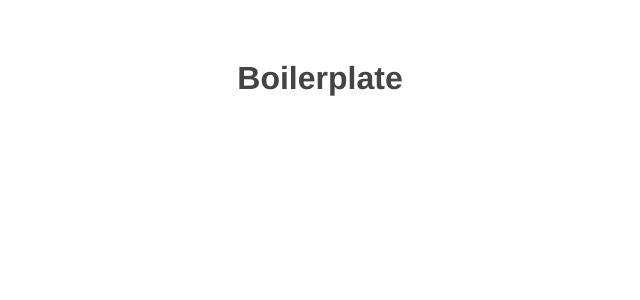
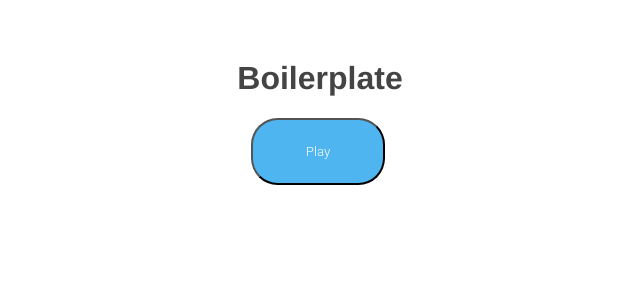
Before and after one commit to JonathanAspeling/vue-timergame-project, a Vue app in the folder reaction-timer/: page / in a window 1280 px wide. Shown: the top 300 px of the page, without its empty margins (320-960 px from the left). Built offline with nearby package versions, Linux system fonts and the light colour scheme.

Commit message:
Added Button and initial variables

```diff
--- a/reaction-timer/src/App.vue
+++ b/reaction-timer/src/App.vue
@@ -1,15 +1,27 @@
 <template>
-<h1>Boilerplate</h1>
+  <div class="playscreen">
+    <h1>Boilerplate</h1>
+    <button @click="start">Play</button>
+  </div>
 </template>
 
 <script>
-
-
 export default {
-  name: 'App',
-  components: {
-  }
-}
+  name: "App",
+  components: {},
+  data() {
+    return {
+      isPlaying: false,
+      delay: null,
+    };
+  },
+  methods: {
+    start() {
+      this.delay = 2000 + Math.random() * 5000;
+      this.isPlaying = true;
+    },
+  },
+};
 </script>
 
 <style>
@@ -21,4 +33,20 @@
   color: #444;
   margin-top: 60px;
 }
+button {
+  height: 5em;
+  width: 10em;
+  display: inline-block;
+  padding: 0.3em 1.2em;
+  margin: 0 0.3em 0.3em 0;
+  border-radius: 2em;
+  box-sizing: border-box;
+  text-decoration: none;
+  font-family: "Roboto", sans-serif;
+  font-weight: 300;
+  color: #ffffff;
+  background-color: #4eb5f1;
+  text-align: center;
+  transition: all 0.2s;
+}
 </style>
```
